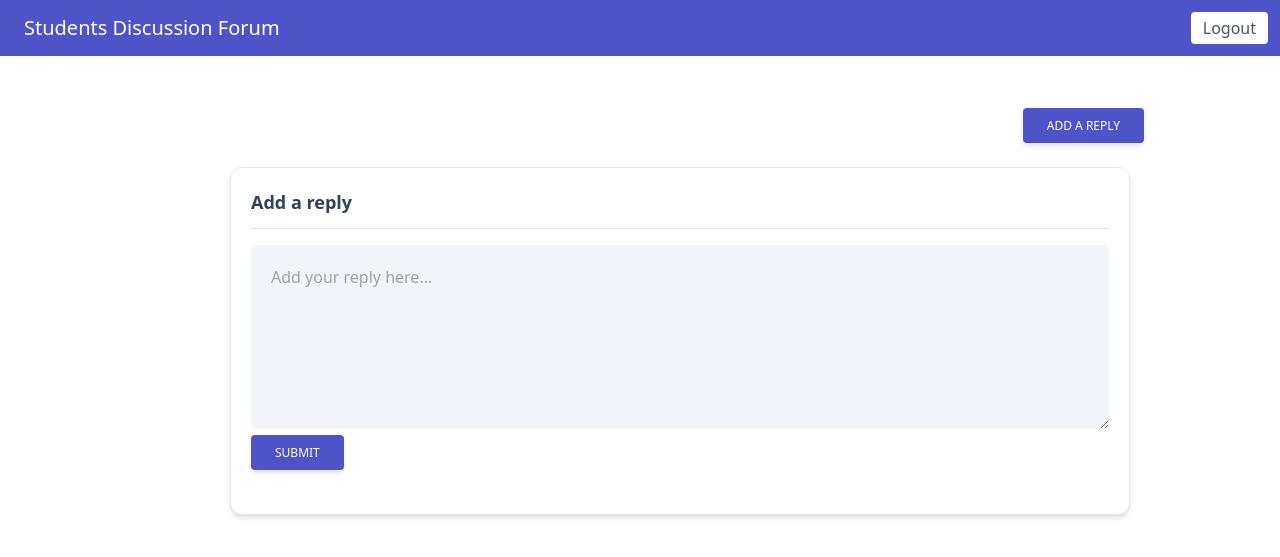
After one commit to Bhavik-ag/dbms-project, a PHP site: page /replies.php?id=1 in a window 1280 px wide. The commit adds this page. Shown: the top 557 px of the page. Run offline with PHP 8.4, Linux system fonts and the light colour scheme; data that the repository does not hold is empty; some libraries are stand-ins or nearby versions.

Commit message:
Added Reply Feature

```diff
--- a/category.php
+++ b/category.php
@@ -19,7 +19,7 @@
 
         <?php
         include("./conf.php");
-        $sql = "select * from Message where category ='".$_GET['cat']."'";
+        $sql = "select * from message where category ='".$_GET['cat']."'";
         $res = mysqli_query($conn, $sql);
         while ($result = mysqli_fetch_assoc($res)) {
             echo
--- a/catnav.php
+++ b/catnav.php
@@ -4,6 +4,6 @@
         <a href="./category.php/?cat=ece"><button class="rounded-2xl border hover:bg-gray-200 bg-neutral-100 mx-1 px-4 py-1 text-xs font-semibold">ECE</button></a>
         <a href="./category.php/?cat=sm"><button class="rounded-2xl border hover:bg-gray-200 bg-neutral-100 mx-1 px-4 py-1 text-xs font-semibold">SM</button></a>
         <a href="./category.php/?cat=me"><button class="rounded-2xl border hover:bg-gray-200 bg-neutral-100 mx-1 px-4 py-1 text-xs font-semibold">ME</button></a>
-        <a class="button" href="#divOne"><button type="button" class="inline-block px-6 mx-2 py-2.5 bg-[#4e53c8] text-white font-medium text-xs leading-tight uppercase rounded shadow-md hover:bg-blue-700 hover:shadow-lg focus:bg-blue-700 focus:shadow-lg focus:outline-none focus:ring-0 active:bg-blue-800 active:shadow-lg transition duration-150 ease-in-out">Ask a doubt</button></a>
+        <a class="button" href="#divOne"><button type="button" class="inline-block px-6 mx-2 py-2.5 bg-[#4e53c8] text-white font-medium text-xs leading-tight uppercase rounded shadow-md hover:bg-blue-700 hover:shadow-lg focus:bg-blue-700 focus:shadow-lg focus:outline-none focus:ring-0 active:bg-blue-800 active:shadow-lg transition duration-150">Ask a doubt</button></a>
     </div>
 </div>
--- a/indexStyle.css
+++ b/indexStyle.css
@@ -1,3 +1,5 @@
+@import url('https://fonts.googleapis.com/css2?family=Architects+Daughter&display=swap');
+
 body{
     height: 100%;
     display: flex;
--- /dev/null
+++ b/replies.php
@@ -0,0 +1,103 @@
+<!DOCTYPE html>
+<html lang="en">
+
+<head>
+    <meta charset="UTF-8">
+    <meta http-equiv="X-UA-Compatible" content="IE=edge">
+    <meta name="viewport" content="width=device-width, initial-scale=1.0">
+    <title>Student Discussion Forum</title>
+    <script src="https://cdn.tailwindcss.com"></script>
+</head>
+
+<body>
+    <?php
+        include('./navbar.php');
+    ?>
+
+
+    <section class="flex-col w-full justify-center mt-10 mb-10">
+        <div class="flex justify-center items-center">
+            <div class="flex justify-end items-center m-3 w-4/5">
+                <a class="button" href="#divOne"><button type="button" class="inline-block px-6 mx-2 py-2.5 bg-[#4e53c8] text-white font-medium text-xs leading-tight uppercase rounded shadow-md hover:bg-blue-700 hover:shadow-lg focus:bg-blue-700 focus:shadow-lg focus:outline-none focus:ring-0 active:bg-blue-800 active:shadow-lg transition duration-150">Add a reply</button></a>
+            </div>
+        </div>
+        <?php
+        include("./conf.php");
+
+        $sql = "select * from message where msgid ='".$_GET['id']."'";
+        $res = mysqli_query($conn, $sql);
+        while ($result = mysqli_fetch_assoc($res)) {
+        echo
+            '<div class="flex justify-center">
+                <div class="rounded-xl border p-5 shadow-md bg-white m-3 w-4/5">
+                    <div class="flex w-full items-center justify-between border-b pb-3">
+                        <div class="flex items-center space-x-3">
+                            <div class="text-lg font-bold text-slate-700 cursor-pointer">@' . $result['rollno'] . '</div>
+                        </div>
+                        <div class="flex items-center space-x-8">
+                            <div class="text-xs text-neutral-500">' . $result['timeSt'] . '</div>
+                        </div>
+                    </div>
+
+                    <div class="mt-4 mb-6">
+                        <div class="mb-3 text-xl font-bold">' . $result['heading'] . '</div>
+                        <div class="flex justify-flexend">
+                            <div class="text-lg text-neutral-800">' . $result['body'] . '</div>
+                        </div>
+                    </div>
+                </div>
+            </div>';
+
+        }
+
+        $sql = "select * from replies where msgid ='".$_GET['id']."'";
+        $res = mysqli_query($conn, $sql);
+
+        while ($result = mysqli_fetch_assoc($res)) {
+            echo
+            '<div class="flex justify-center pl-20">
+                <div class="rounded-xl border p-5 shadow-md bg-white m-3 w-9/12">
+                    <div class="flex w-full items-center justify-between border-b pb-3">
+                        <div class="flex items-center space-x-3">
+                            <div class="text-lg font-bold text-slate-700 cursor-pointer">@' . substr($result['replyid'],0,8). '</div>
+                        </div>
+                        <div class="flex items-center space-x-8">
+                            <div class="text-xs text-neutral-500">' . $result['timest'] . '</div>
+                        </div>
+                    </div>
+
+                    <div class="mt-4 mb-6">
+                        <div class="flex justify-between">
+                            <div class="text-lg text-neutral-800">' . $result['body'] . '</div>
+                        </div>
+                    </div>
+                </div>
+            </div>';
+            }
+        ?>
+
+        <div class="flex justify-center pl-20">
+            <div class="rounded-xl border p-5 shadow-md bg-white m-3 w-9/12">
+                <div class="flex w-full items-center justify-between border-b pb-3">
+                    <div class="flex items-center space-x-3">
+                        <div class="text-lg font-bold text-slate-700 cursor-pointer">Add a reply</div>
+                    </div>
+                </div>
+
+                <div class="mt-4 mb-6">
+                <form action="/dbms-project/postReply.php" method="post">
+                        <div class='entry'>
+                            <textarea name="body" class="!outline-none bg-slate-100 w-full p-5 rounded-md" placeholder="Add your reply here..." rows="6"></textarea>
+                        </div>
+                        <div class="submit">
+                            <input type="hidden" name="msgId" value="<?php echo $_GET['id']; ?>">
+                            <button type="submit" class="inline-block px-6 py-2.5 bg-[#4e53c8] text-white font-medium text-xs leading-tight uppercase rounded shadow-md hover:bg-[#464bc6] hover:shadow-lg focus:bg-[#464bc6] focus:shadow-lg focus:outline-none focus:ring-0 active:bg-purple-800 active:shadow-lg transition duration-150 ease-in-out">Submit</button>
+                        </div>
+                    </form>
+                </div>
+            </div>
+        </div>
+    </section>
+</body>
+
+</html>
```
Also changed, not shown: index.php (+7 -4 lines), postReply.php (added, +16 -0 lines), navbar.php (line endings or trailing spaces).
